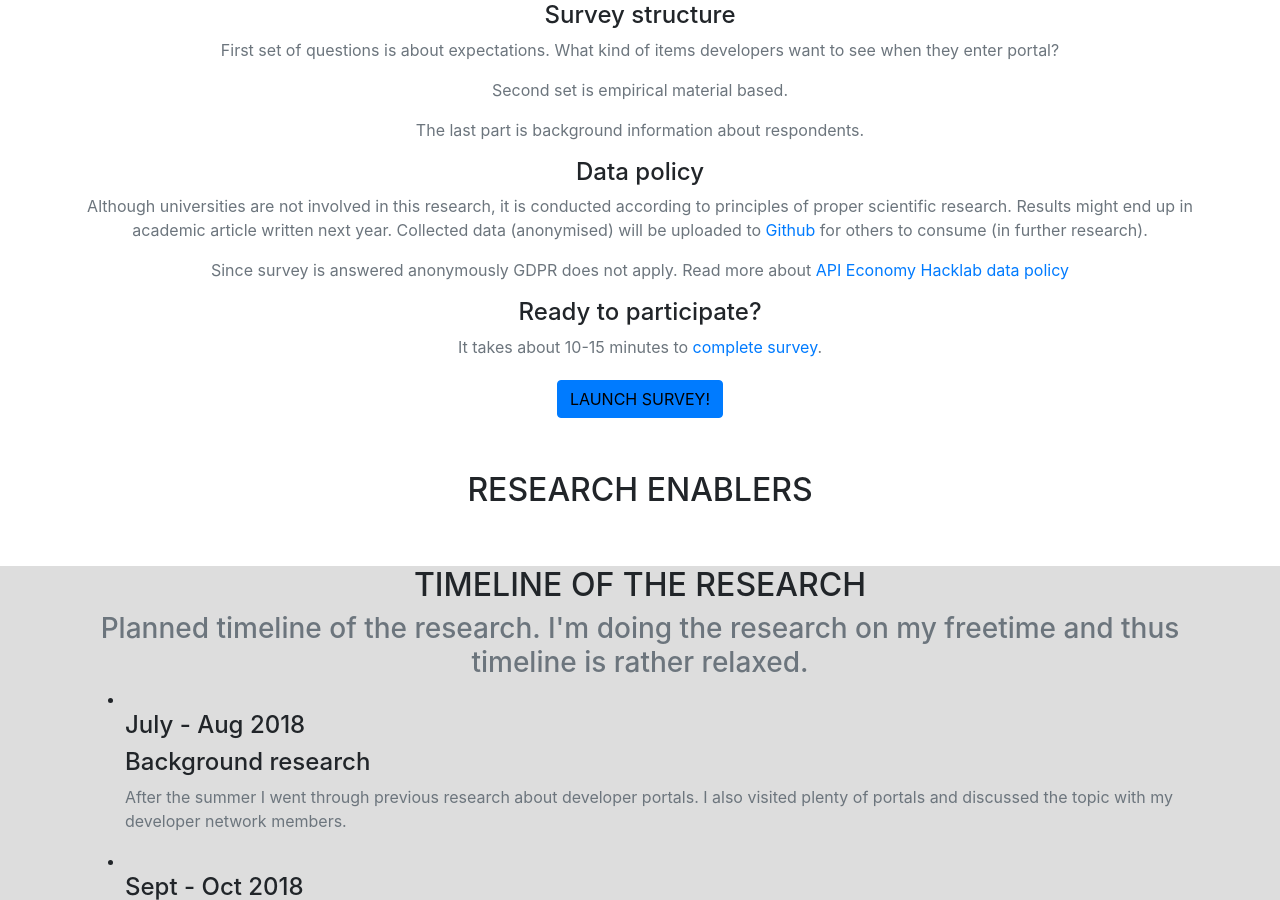
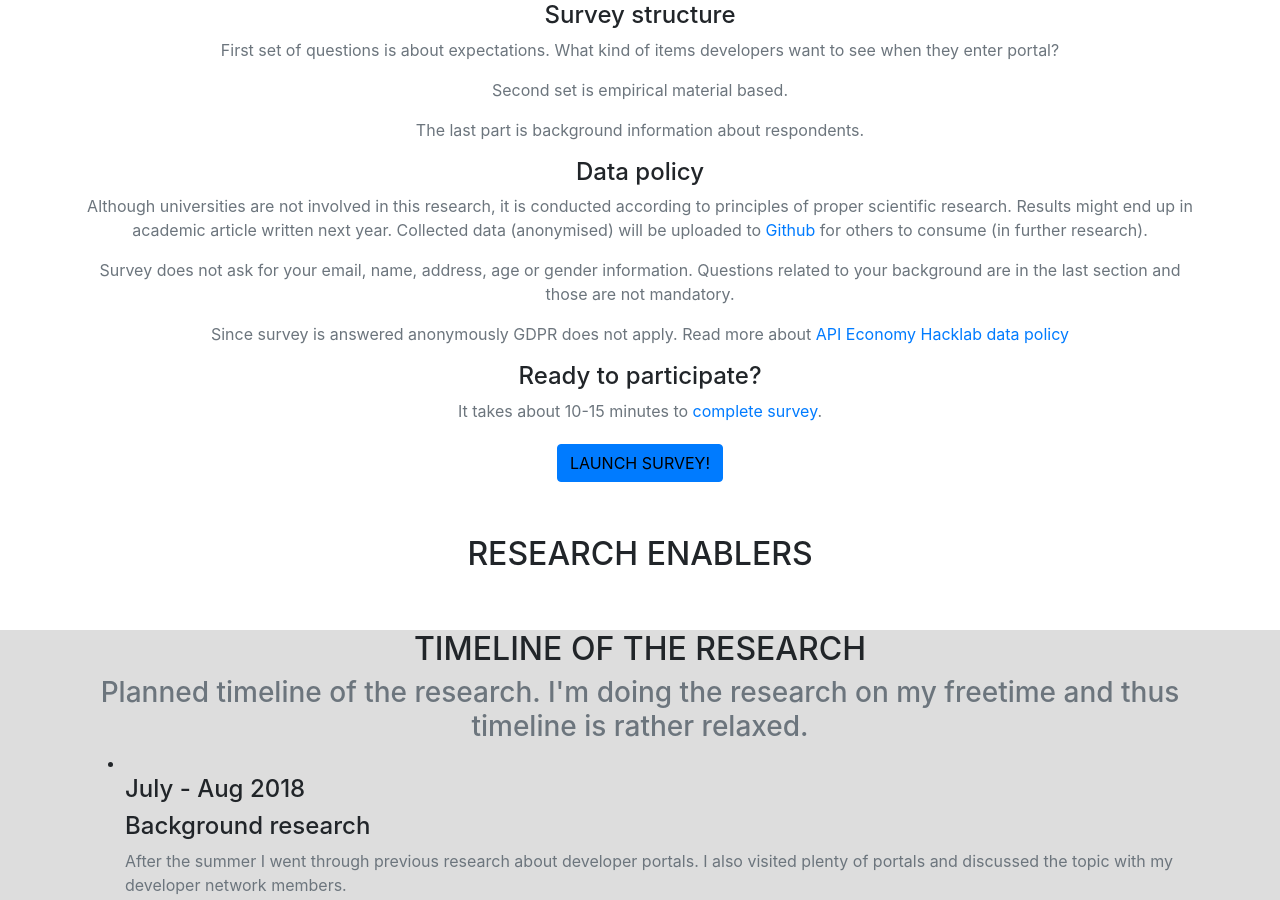
Before and after one commit to apieconomyhacklab/apiportalsurvey, a Jekyll site: the page built from index.md, in a window 1280 px wide and 900 px high, scrolled down 442 px. Built offline with Jekyll 4.4.1, drawn with Linux system fonts in a browser that asks for light colours; nearby versions of some CDN libraries; some web fonts are replaced; library files that are not in the unit come from our copies.

```diff
--- a/_layouts/home.html
+++ b/_layouts/home.html
@@ -55,6 +55,9 @@ layout: default
            <div class="col-lg-12 text-center">
             <h4 class="service-heading">Data policy</h4>
             <p class="text-muted">Although universities are not involved in this research, it is conducted according to principles of proper scientific research. Results might end up in academic article written next year. Collected data (anonymised) will be uploaded to <a href="https://github.com/apieconomyhacklab/surveydata" target="top">Github</a> for others to consume (in further research). </p>
+            <p class="text-muted">
+              Survey does not ask for your email, name, address, age or gender information. Questions related to your background are in the last section and those are not mandatory.
+            </p>
             <p class="text-muted">Since survey is answered anonymously GDPR does not apply. Read more about <a href="https://medium.com/api-economy-hacklab/privacy-publication-and-data-policy-79362b988cca">API Economy Hacklab data policy</a></p>
 
           </div>
```
